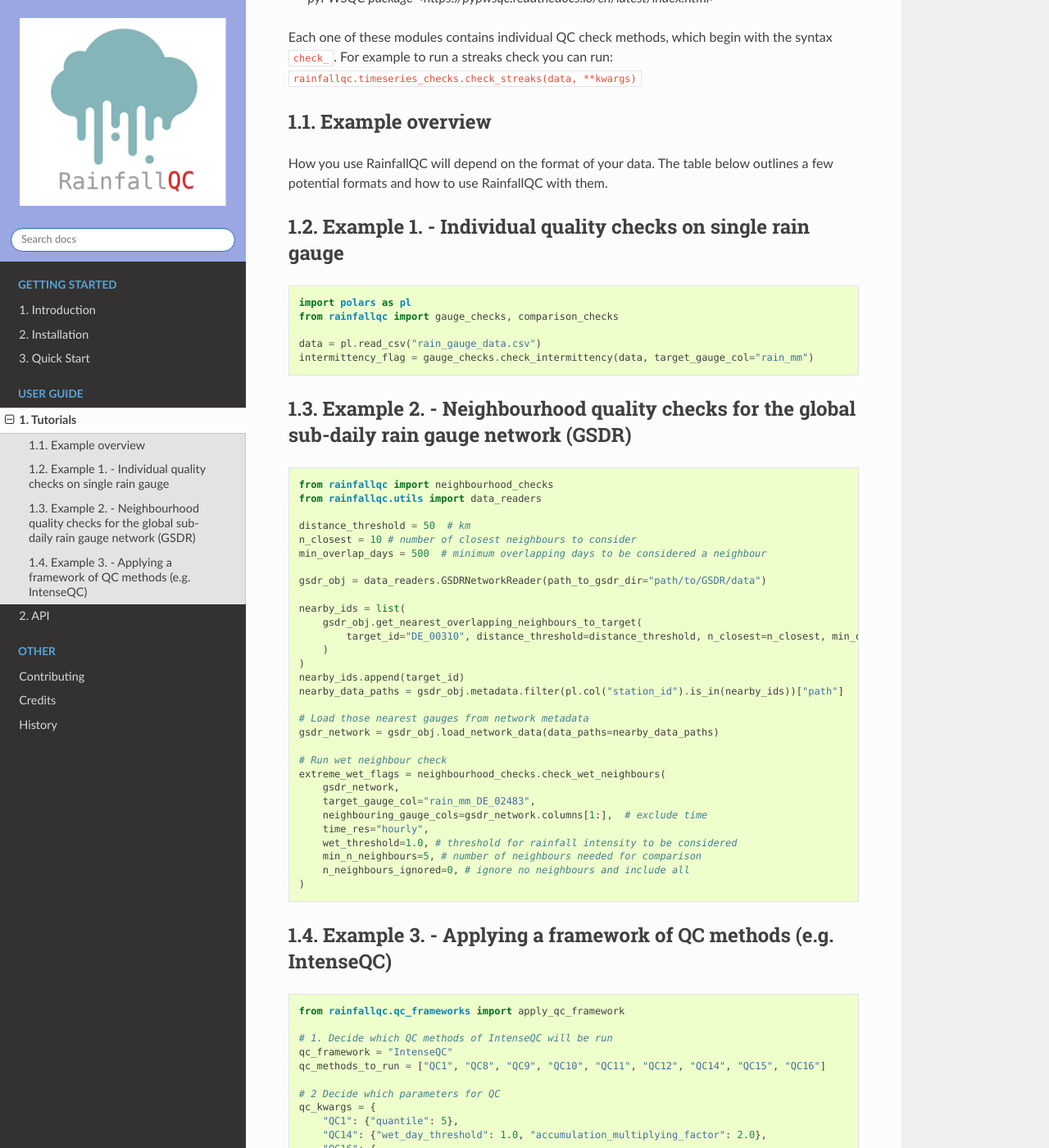
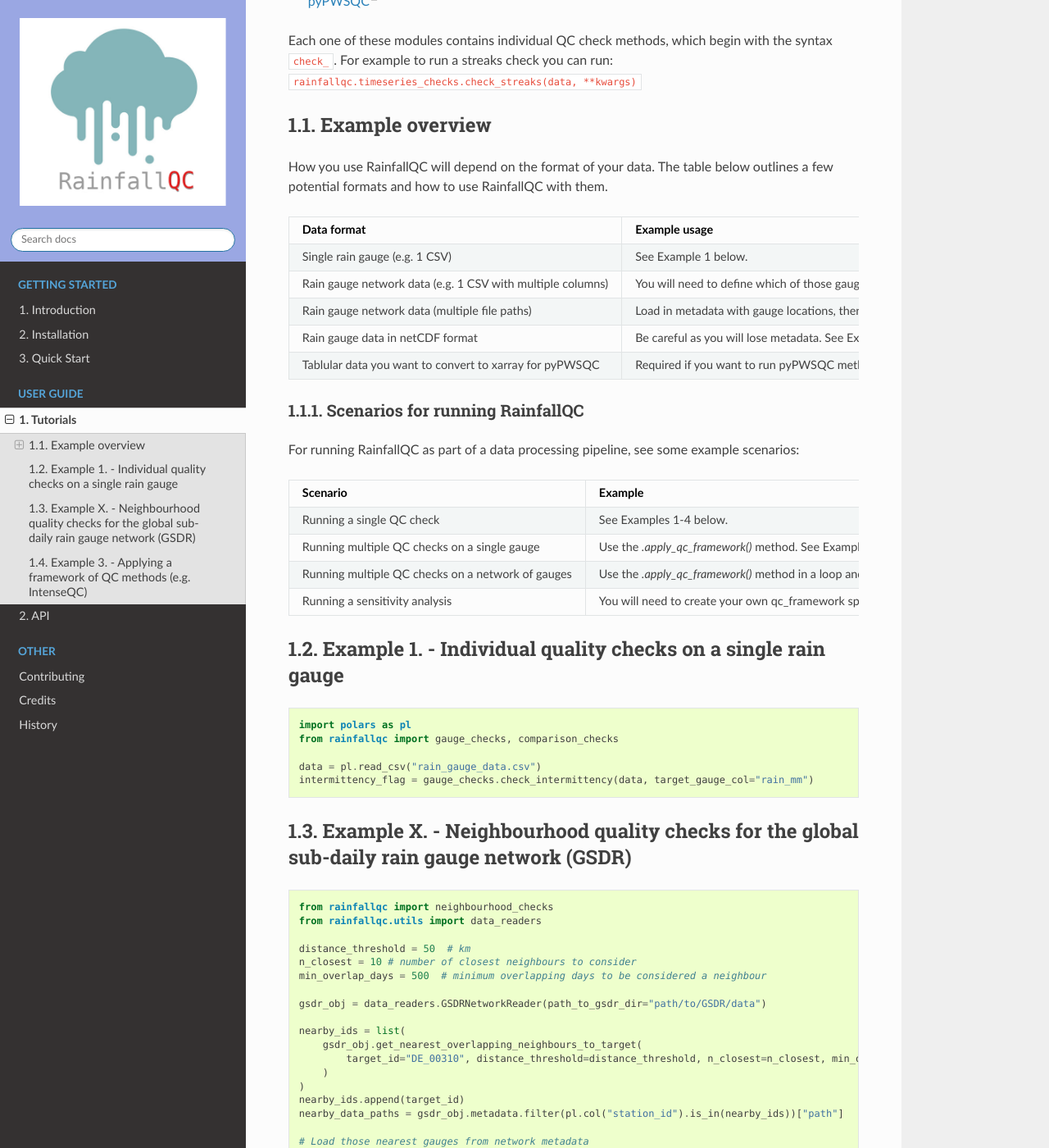
Before and after one commit to NERC-CEH/RainfallQC, a Sphinx documentation site: the page built from docs/tutorials.rst, in a window 1280 px wide and 1400 px high, scrolled down 371 px. Shown: the whole window at 82% size. Built offline with Sphinx 7.4.7 and the Read the Docs theme 3.1.0, drawn with Linux system fonts in a browser that asks for light colours; some of the changed text lies outside the part shown.

Commit message:
add tables for examples

```diff
--- a/docs/tutorials.rst
+++ b/docs/tutorials.rst
@@ -19,31 +19,50 @@
 ================
 How you use RainfallQC will depend on the format of your data. The table below outlines a few potential formats and how to use RainfallQC with them.
 
-+--------------------------------------+-----------------------------------------------+--------------------------------------------------------------+
-| Data format                         | Description                                   | Example usage                                                |
-+======================================+===============================================+==============================================================+
-| Single rain gauge data              | Data from a single rain gauge in a tabular    |
-|                                      | format (e.g. CSV) with a timestamp column     | See Example 1 below                                          |
-|                                      | and a rainfall measurement column.            |                                                              |
-+--------------------------------------+-----------------------------------------------+--------------------------------------------------------------+
-| Rain gauge network data (one large CSV)             | Data from multiple rain gauges in a tabular   | See Example 2 below                                          |
-|                                      | format (e.g. CSV) with a timestamp column     |
-|                                      | and multiple rainfall measurement columns.    |                                                              |
-+--------------------------------------+-----------------------------------------------+--------------------------------------------------------------+
-| Rain gauge network data (multiple paths)          | Data from multiple rain gauges stored in      | See Example 2 below                                          |
-|                                      | separate files (e.g. CSVs) with a timestamp   |
-|                                      | column and a rainfall measurement column.     |                                                              |
-+--------------------------------------+-----------------------------------------------+--------------------------------------------------------------+
-| Data in xarray format                | Data stored in xarray format, e.g. from       | See Example 3 below                                          |
-|                                      | NetCDF files or OpenDAP sources.              |                                                              |
-+--------------------------------------+-----------------------------------------------+--------------------------------------------------------------+
++--------------------------------------------+--------------------------------------------------------------+
+| Data format                                | Example usage                                                |
++============================================+==============================================================+
+| Single rain gauge (e.g. 1 CSV)             | See Example 1 below.                                         |
++--------------------------------------------+--------------------------------------------------------------+
+| Rain gauge network data (e.g. 1 CSV        | You will need to define which of those gauges are considered |
+| with multiple columns)                     | to be neighbouring to a target gauge. Therefore you also     |
+|                                            | need metadata with gauge locations. See Example 2 below.     |
++--------------------------------------------+--------------------------------------------------------------+
+| Rain gauge network data (multiple file     | Load in metadata with gauge locations, then read in only     |
+| paths)                                     | nearby gauges to a given target. See Example 3 below.        |
+|                                            |                                                              |
++--------------------------------------------+--------------------------------------------------------------+
+| Rain gauge data in netCDF format           | Be careful as you will lose metadata. See Example 4 below.   |
++--------------------------------------------+--------------------------------------------------------------+
+| Tablular data you want to convert to       | Required if you want to run pyPWSQC methods, but your data   |
+| xarray for pyPWSQC                         | is CSVs. Sets your data's time format and projection using   |
+|                                            | deafults to create metadata. See Example 5 below.            |
++--------------------------------------------+--------------------------------------------------------------+
+
+
+Scenarios for running RainfallQC
+--------------------------------
+
+For running RainfallQC as part of a data processing pipeline, see some example scenarios:
+
++---------------------------------------------------+--------------------------------------------------------------+
+| Scenario                                          | Example                                                      |
++===================================================+==============================================================+
+| Running a single QC check                         | See Examples 1-4 below.                                      |
++---------------------------------------------------+--------------------------------------------------------------+
+| Running multiple QC checks on a single gauge      | Use the `.apply_qc_framework()` method. See Example 6 below. |
++---------------------------------------------------+--------------------------------------------------------------+
+| Running multiple QC checks on a network of gauges | Use the `.apply_qc_framework()` method in a loop and store   |
+|                                                   | a summary. See Example 7 below.                              |
++---------------------------------------------------+--------------------------------------------------------------+
+| Running a sensitivity analysis                    | You will need to create your own qc_framework specs. See     |
+|                                                   | Example 8 below.                                             |
++---------------------------------------------------+--------------------------------------------------------------+
 
 
 
-
-
-Example 1. - Individual quality checks on single rain gauge
-===========================================================
+Example 1. - Individual quality checks on a single rain gauge
+=============================================================
 
 .. code-block:: python
 
@@ -54,7 +73,7 @@
         intermittency_flag = gauge_checks.check_intermittency(data, target_gauge_col="rain_mm")
 
 
-Example 2. - Neighbourhood quality checks for the global sub-daily rain gauge network (GSDR)
+Example X. - Neighbourhood quality checks for the global sub-daily rain gauge network (GSDR)
 ============================================================================================
 
 .. code-block:: python
```
Also changed, not shown: other parts of docs/tutorials.rst (+1 -1 lines).
